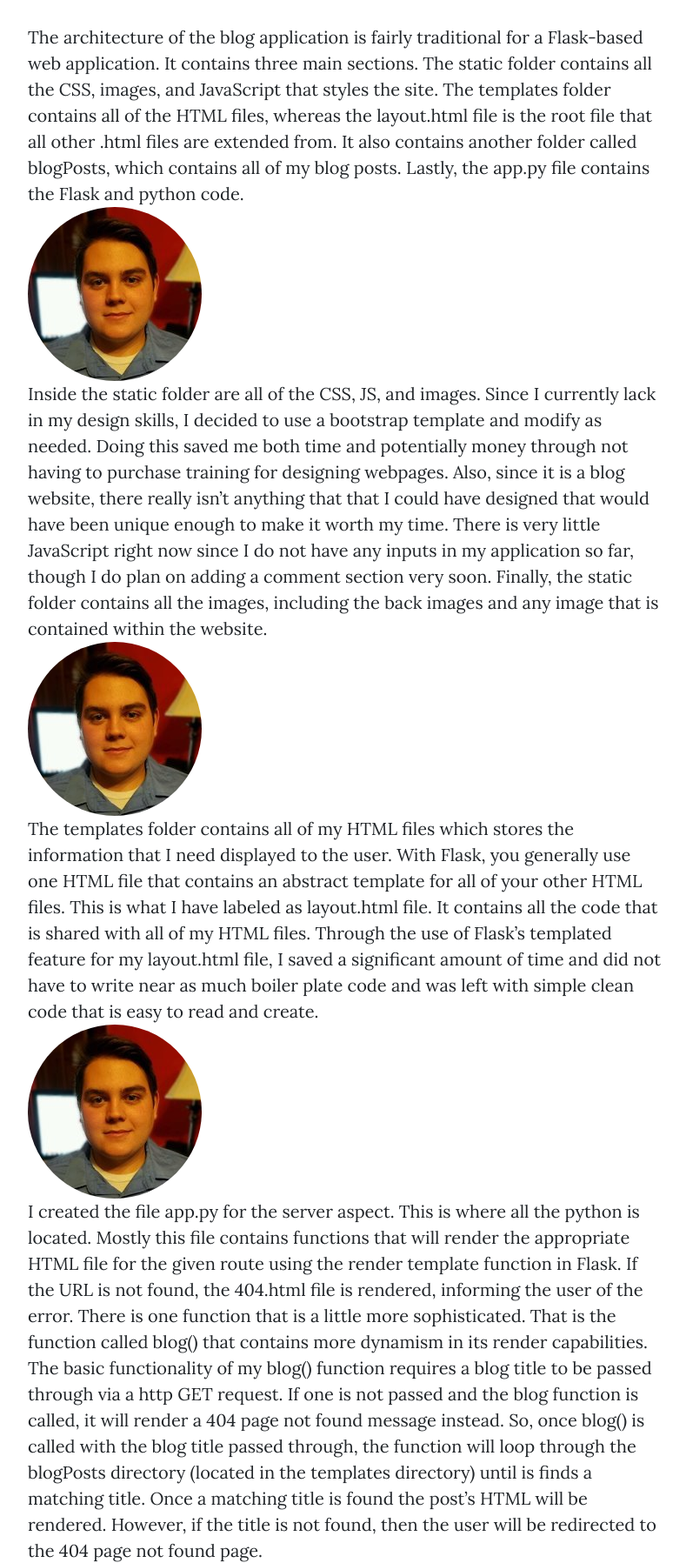
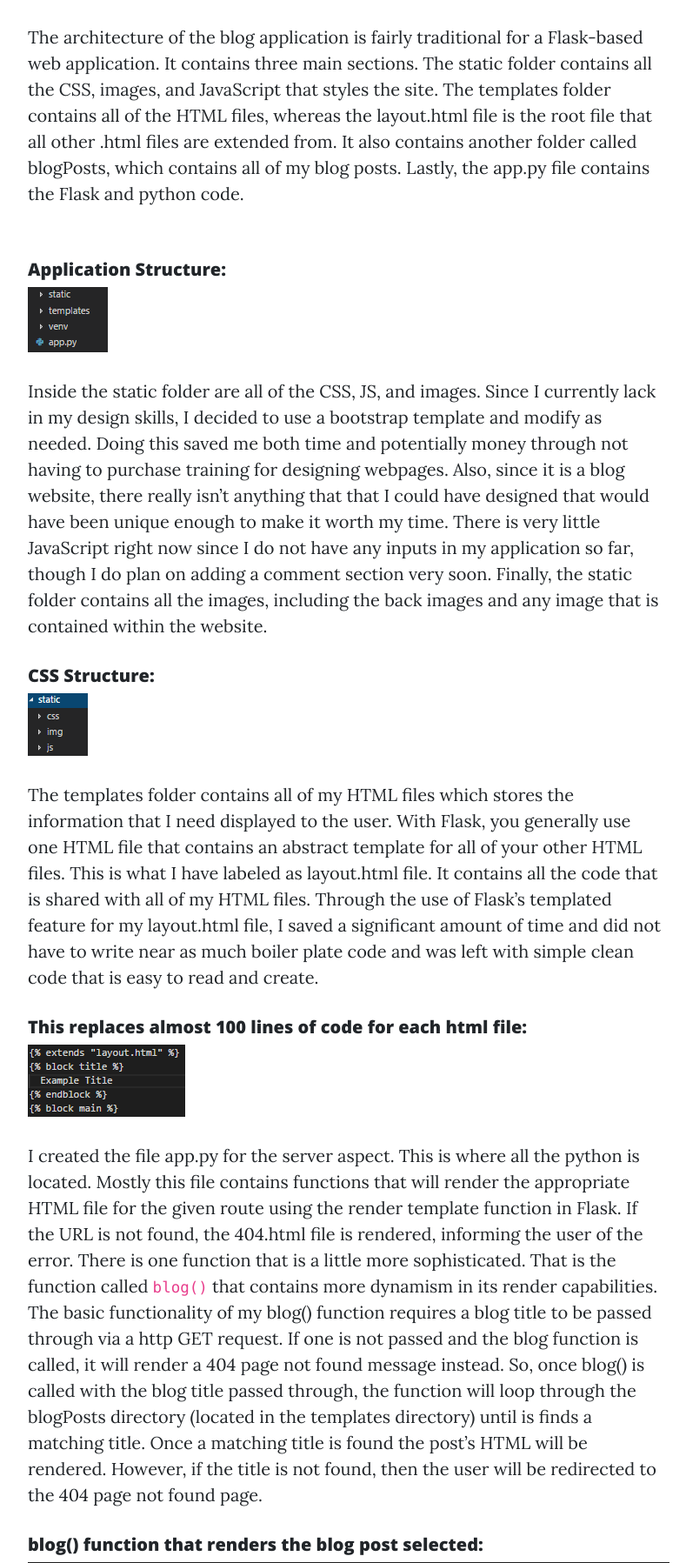
Before and after one commit to billyggroves/myBlog, a Flask app: template templates/blogPosts/myBlog.html in a window 1280 px wide. Shown: the part 2022-3819 px from the top of the page at 87% size, without its empty margins (243-1032 px from the left). Run offline with Flask 2, Linux system fonts and the light colour scheme; the template is opened without the code that fills it, so the values that code supplies are empty; some libraries are stand-ins or nearby versions.

Commit message:
Add example pics to post

```diff
--- a/templates/blogPosts/myBlog.html
+++ b/templates/blogPosts/myBlog.html
@@ -76,7 +76,10 @@
               blogPosts, which contains all of my blog posts. Lastly, the app.py file contains the Flask and
               python code.
               <br>
-              <img src="/static/img/profilePic.jpg" class="rounded-circle">
+              <br>
+              <h5>Application Structure:</h5>
+              <img src="/static/img/fileStruct.PNG">
+              <br>
               <br>
               Inside the static folder are all of the CSS, JS, and images. Since I currently lack in my design
               skills, I decided to use a bootstrap template and modify as needed. Doing this saved me both
@@ -87,7 +90,10 @@
               comment section very soon. Finally, the static folder contains all the images, including the back
               images and any image that is contained within the website.
               <br>
-              <img src="/static/img/profilePic.jpg" class="rounded-circle">
+              <br>
+              <h5>CSS Structure:</h5>
+              <img src="/static/img/cssStruct.PNG">
+              <br>
               <br>
               The templates folder contains all of my HTML files which stores the information that I need
               displayed to the user. With Flask, you generally use one HTML file that contains an abstract
@@ -97,13 +103,16 @@
               to write near as much boiler plate code and was left with simple clean code that is easy to read
               and create.
               <br>
-              <img src="/static/img/profilePic.jpg" class="rounded-circle">
+              <br>
+              <h5>This replaces almost 100 lines of code for each html file:</h5>
+              <img src="/static/img/tempExtended.PNG">
+              <br>
               <br>
               I created the file app.py for the server aspect. This is where all the python is located. Mostly
               this file contains functions that will render the appropriate HTML file for the given route using
               the render template function in Flask. If the URL is not found, the 404.html file is rendered,
               informing the user of the error. There is one function that is a little more sophisticated. That is
-              the function called blog() that contains more dynamism in its render capabilities. The basic
+              the function called <code>blog()</code> that contains more dynamism in its render capabilities. The basic
               functionality of my blog() function requires a blog title to be passed through via a http GET
               request. If one is not passed and the blog function is called, it will render a 404 page not found
               message instead. So, once blog() is called with the blog title passed through, the function will
@@ -111,8 +120,14 @@
               matching title. Once a matching title is found the post’s HTML will be rendered. However, if the
               title is not found, then the user will be redirected to the 404 page not found page.
               <br>
-              <!-- <img src="/static/img/profilePic.jpg" class="rounded-circle"> -->
               <br>
+              <h5>blog() function that renders the blog post selected:</h5>
+              <img src="/static/img/blogFunction.PNG">
+              <br>
+              <br>
+            </p>
+            <h2 class="section-heading">Conclusion:</h2>
+            <p>
               Although this was a rather simple project, I was able to learn and grow my skills and knowledge
               through its development. I was able to learn the importance of requirement gathering and
               planning before actually developing a project. I strengthened my python and Flask skills by
```
Also changed, not shown: static/img/blogFunction.PNG (added), static/img/cssStruct.PNG (added), static/img/fileStruct.PNG (added), static/img/tempExtended.PNG (added).
